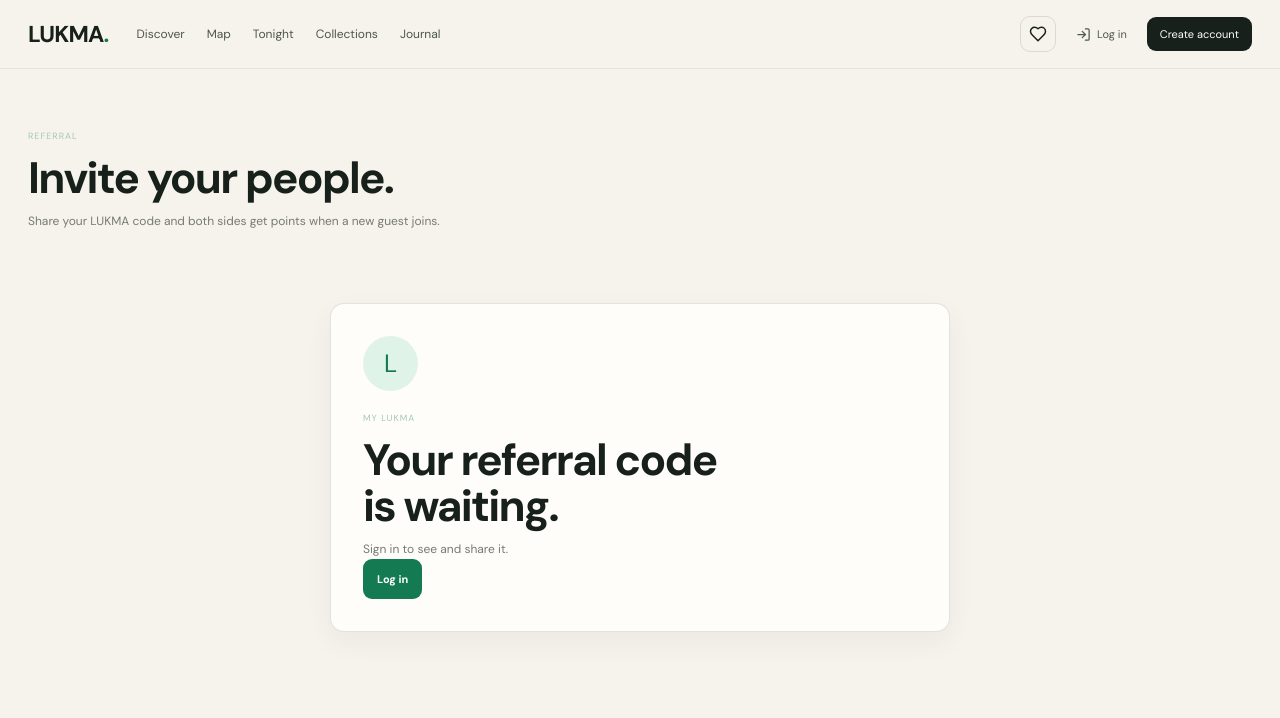
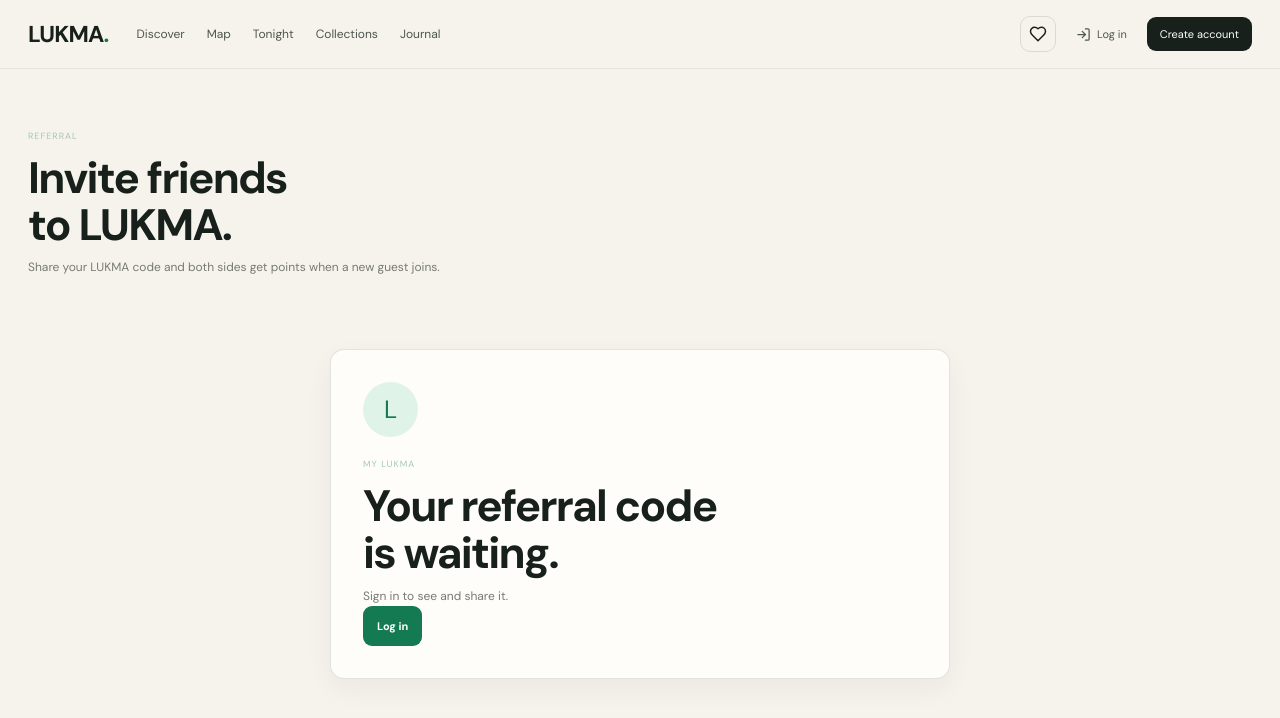
Before and after one commit to PNatroshvili/skup-portfolio, a Next.js app: page /referral in a window 1280 px wide. Shown: the top 718 px of the page. Built offline with nearby package versions, Linux system fonts and the light colour scheme; no server answers.

Commit message:
Refine LUKMA copy for a more natural voice

```diff
--- a/src/components/SkupReferral.tsx
+++ b/src/components/SkupReferral.tsx
@@ -14,5 +14,5 @@
   const link=typeof window!=="undefined" ? window.location.origin+"/account/?ref="+encodeURIComponent(code) : "";
   const copy=async()=>{if(!code)return;await navigator.clipboard?.writeText(link);setCopied(true);setTimeout(()=>setCopied(false),1500);};
   const share=async()=>{if(navigator.share)await navigator.share({title:"Join me on LUKMA",text:"Discover restaurants and book tables with LUKMA.",url:link});else await copy();};
-  return <div className="skup-site"><SkupHeader/><main className="shell account-page"><div className="account-header"><div><span className="kicker">REFERRAL</span><h1>Invite your people.</h1><p>Share your LUKMA code and both sides get points when a new guest joins.</p></div></div>{!token?<div className="account-login-card"><div className="account-mark">L</div><span className="kicker">MY LUKMA</span><h1>Your referral code<br/>is waiting.</h1><p>Sign in to see and share it.</p><Link className="green-btn" href="/account/">Log in</Link></div>:<div className="referral-card"><div className="referral-hero"><Users size={34}/><h2>Give 500 · Get 500</h2><p>Every successful referral adds points to both accounts.</p></div><div className="referral-code-box"><span>Your code</span><strong>{code||"Loading…"}</strong><button onClick={copy} disabled={!code}>{copied?<><Check size={14}/> Copied</>:<><Copy size={14}/> Copy link</>}</button></div><button className="green-btn referral-share" onClick={share}><Share2 size={15}/> Share invitation</button><div className="referral-steps"><div><b>01</b><span>Send your code</span></div><div><b>02</b><span>Friend creates an account</span></div><div><b>03</b><span>Both earn points</span></div></div><div className="referral-note"><Gift size={15}/> Referral rewards are added automatically after a qualifying signup.</div></div>}</main></div>;
+  return <div className="skup-site"><SkupHeader/><main className="shell account-page"><div className="account-header"><div><span className="kicker">REFERRAL</span><h1>Invite friends<br/>to LUKMA.</h1><p>Share your LUKMA code and both sides get points when a new guest joins.</p></div></div>{!token?<div className="account-login-card"><div className="account-mark">L</div><span className="kicker">MY LUKMA</span><h1>Your referral code<br/>is waiting.</h1><p>Sign in to see and share it.</p><Link className="green-btn" href="/account/">Log in</Link></div>:<div className="referral-card"><div className="referral-hero"><Users size={34}/><h2>Give 500 · Get 500</h2><p>Every successful referral adds points to both accounts.</p></div><div className="referral-code-box"><span>Your code</span><strong>{code||"Loading…"}</strong><button onClick={copy} disabled={!code}>{copied?<><Check size={14}/> Copied</>:<><Copy size={14}/> Copy link</>}</button></div><button className="green-btn referral-share" onClick={share}><Share2 size={15}/> Share invitation</button><div className="referral-steps"><div><b>01</b><span>Send your code</span></div><div><b>02</b><span>Friend creates an account</span></div><div><b>03</b><span>Both earn points</span></div></div><div className="referral-note"><Gift size={15}/> Referral rewards are added automatically after a qualifying signup.</div></div>}</main></div>;
 }
```
